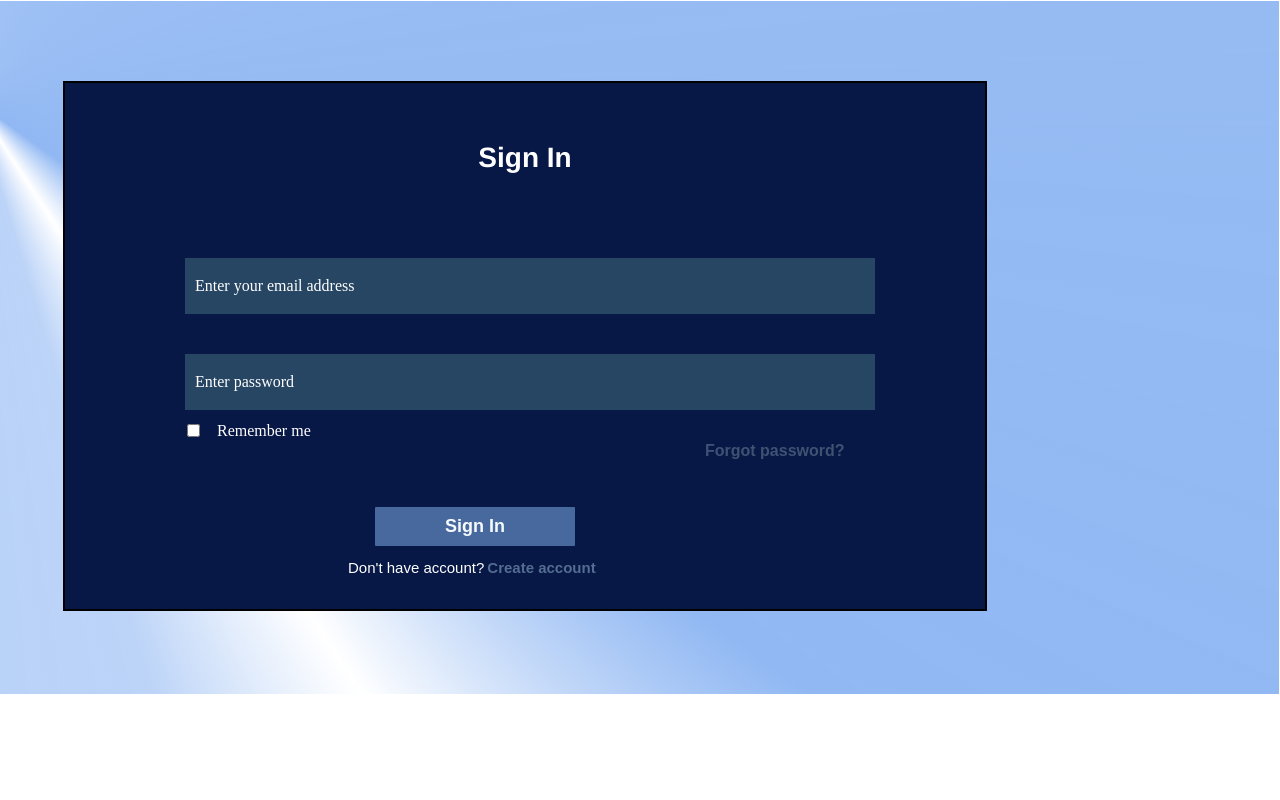
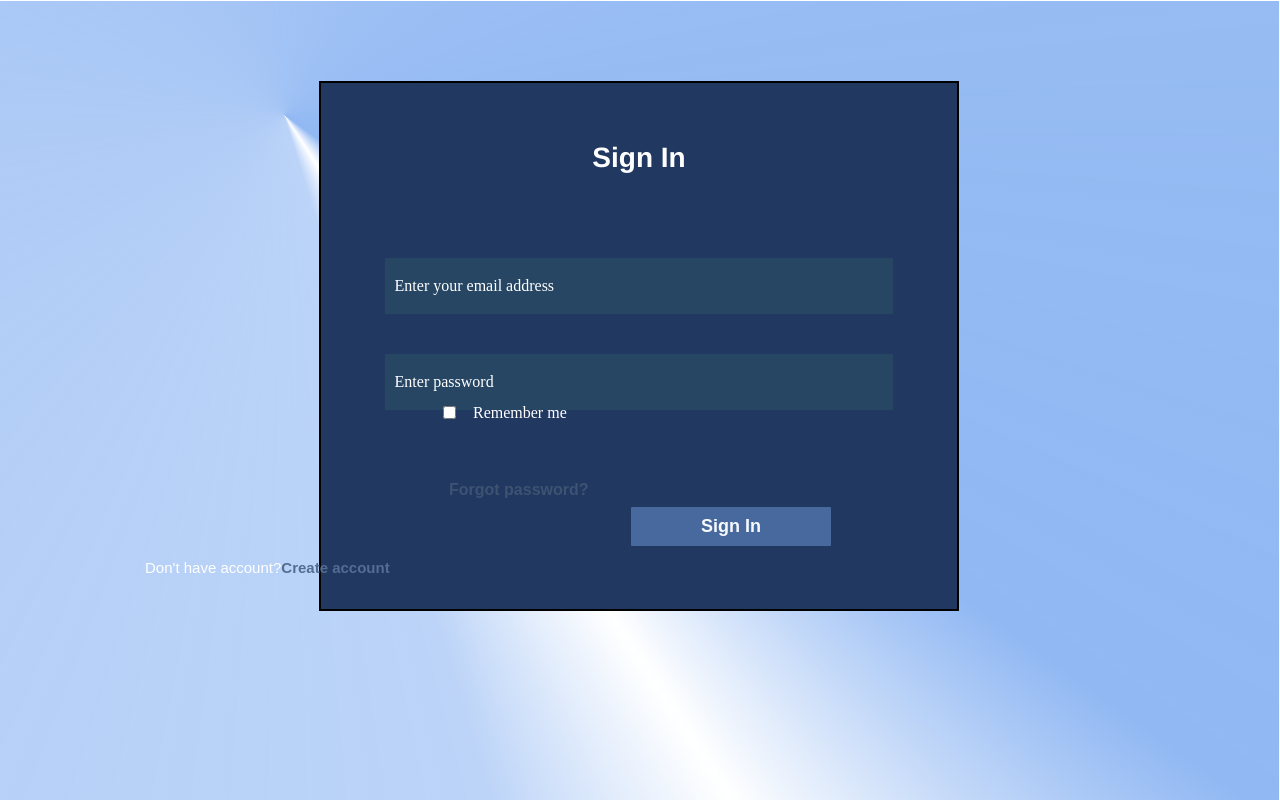
Before and after one commit to Sylvie-sys/HRM-group1, a React (Vite) app: page /login in a window 1280 px wide. Built offline with nearby package versions, Linux system fonts and the light colour scheme.

Commit message:
department list and other added features

```diff
--- a/package.json
+++ b/package.json
@@ -14,6 +14,7 @@
     "@mui/material": "^5.11.1",
     "react": "^18.2.0",
     "react-dom": "^18.2.0",
+    "react-icons": "^4.7.1",
     "react-router-dom": "^6.6.1"
   },
   "devDependencies": {
--- a/src/App.css
+++ b/src/App.css
@@ -4,4 +4,6 @@
   margin: 0 auto;
   padding: 2rem;
   text-align: center;
+  /* margin: auto;
+    max-width: 500px; */
 }
--- a/src/Components/login-page/calling.tsx
+++ /dev/null
@@ -1,60 +0,0 @@
-
-import { ChangeEventHandler } from "react";
-import {TextFieldExplained}   from "./index"
-import { Link } from "react-router-dom";
-
-const Components =() =>{
-    let email = "";
-    let password = "";
-
-    const onEmailChange: ChangeEventHandler<HTMLInputElement> = (v) => {
-        email = v.target.value;
-
-    }
-    const onPasswordChange: ChangeEventHandler<HTMLInputElement> = (v) => {
-        password = v.target.value;
-
-    }
-
-    const loginAction = (evt: any) => {
-        evt.preventDefault();
-        const cred = {email, password};
-        // call the auth api
-        console.log(cred);
-
-    }
-
-return (
-<div className="create">
-    <form action="" onSubmit={loginAction} className="login-form">
-         <h1 className="login">Sign In</h1>
-        <div className="email">
-        <TextFieldExplained onChange={onEmailChange}  name="name" type="text" variant="two" label="Enter your email address" helperText=""/>
-        </div>
-        <div className="pass">
-        <TextFieldExplained
-        icon={<img src="" alt="" className='icon'/>}
-        onChange={onPasswordChange} name="password"
-        type="password" variant="two" label="Enter password"/>
-        <Link to={""} className="passli">Forgot password?</Link>
-        </div>
-        <div>
-
-            <label className="logcheck" >Remember me</label>
-        <input type="checkbox" id="logcheck" className="text"/>
-        </div>
-        <div className='btn'>
-    <button type='button' className='fil'>
-    Sign In
-    </button>
-    <div className="dontli">
-    <p>Don't have account?</p>
-   <Link className="createli" to="" >Create account</Link>
-   </div>
-  </div>
-    </form>
-
-</div>
-)
-}
-export default Components;
--- a/src/Components/login-page/index.tsx
+++ b/src/routes/login-page/index.tsx
@@ -1,5 +1,5 @@
 import { ChangeEventHandler, useState } from "react";
-// import { Link } from "react-router-dom";
+
 
 import "./style.css";
 
@@ -20,7 +20,6 @@ export const TextFieldExplained = ({ name, type = "text",  variant =  "one", lab
 }: Props) => {
     const [inputValue, setInputValue] = useState("");
     const inputId = name;
-    // const emptyInput = inputValue !== "" ? "not-empty" : "";
     let emptyInput;
     if(inputValue == ""){
         emptyInput = "";
@@ -46,7 +45,6 @@ export const TextFieldExplained = ({ name, type = "text",  variant =  "one", lab
         <span className="error-text">{errorText}</span>
         }
         <>{icon}</>
-        {/* <Link className="link" to="/signup">Sign up</Link> */}
 
     </div>
 }
--- /dev/null
+++ b/src/routes/login-page/login.tsx
@@ -0,0 +1,97 @@
+
+import { ChangeEventHandler, FormEventHandler } from "react";
+import {TextFieldExplained}   from "./index"
+import { Link } from "react-router-dom";
+
+
+const authenticateWithTheBackend =async(
+    apiUrl: String,
+    email: String,
+    password: string
+) =>{
+    const response= await fetch(apiUrl, {
+      method: "post",
+      headers:{
+        "accept": "application/json",
+        "Content-Type" : "application/json",
+      } ,
+      body: JSON.stringify({email, password})
+    });
+
+   if(!response.ok){
+    const message=(await response.json()).message;
+    alert(message);
+    return;
+   }
+   alert("saved successifully")
+}
+const Components =() =>{
+    let emailHolder = "";
+    let passwordHolder = "";
+const onSubmitLoginForm: FormEventHandler<HTMLInputElement> = (evt) =>{
+    evt.preventDefault();
+    const form = evt.target as HTMLFormElement;
+    const endpoint = form.action;
+
+    authenticateWithTheBackend(
+        endpoint,
+        emailHolder,
+        passwordHolder
+    );
+
+}
+
+    // const onEmailChange: ChangeEventHandler<HTMLInputElement> = (v) => {
+    //     email = v.target.value;
+
+    // }
+    // const onPasswordChange: ChangeEventHandler<HTMLInputElement> = (v) => {
+    //     password = v.target.value;
+
+    // }
+
+    const loginAction = (evt: any) => {
+        evt.preventDefault();
+        // const cred = {email, password};
+        // // call the auth api
+        // console.log(cred);
+
+    }
+
+return (
+<div className="create">
+    <form
+    id=""
+    action="https://web-production-3d1f.up.railway.app/api/auth/login"
+    method="post"
+    onSubmit={loginAction}
+    className="login-form">
+         <h1 className="login">Sign In</h1>
+        <div  className="email">
+        <TextFieldExplained onChange={(evt)=>{emailHolder=evt.target.value;}}  name="name" type="email" variant="two" label="Enter your email address" errorText="invalid Email"/>
+        </div>
+        <div className="pass">
+        <TextFieldExplained onChange={(evt)=>{passwordHolder=evt.target.value;}} name="password"  type="password" variant="two" label="Enter password" helperText="" errorText="your password is poor"/>
+
+        </div>
+        <div>
+
+            <label className="logcheck" >Remember me</label>
+        <input type="checkbox" id="logcheck" className="text"/>
+        <Link to={""} className="passli">Forgot password?</Link>
+        </div>
+        <div className='btn'>
+    <button type='button' className='fil'>
+    Sign In
+    </button>
+    <div className="dontli">
+    <p>Don't have account?</p>
+   <Link className="createli" to="/signup" >Create account</Link>
+   </div>
+  </div>
+    </form>
+
+</div>
+)
+}
+export default Components;
--- a/src/Components/login-page/style.css
+++ b/src/routes/login-page/style.css
@@ -10,30 +10,28 @@ html, body{
 }
 .login-form{
     position: relative;
-    /*display: flex;*/
+    /* display: flex; */
     flex-direction: row;
     justify-content: center;
    align-items: center;
-   background-color: #071746;
-    width:  55%;
+   background-color:#213861;
+   width: 50%;
    height: 530px;
-   left: 29em;
-   top: 5em;
+   margin: 5rem 25%;
    border: 2PX solid black;
 }
 .createli{
     text-decoration: none;
     color: #546d91;
     position: relative;
-    left: 30.8em;
     font-weight: 700;
     font-size: 15px;
 }
 .passli{
     position: relative;
     color: #3e5372;
-    left: 40em;
-    top: 6em;
+    margin-left: 8em;
+    top: 6.5em;
     display: flex;
     flex-direction: row;
     align-items: center;
@@ -45,7 +43,6 @@ p{
     color: white;
     position: relative;
     font-size: 15px;
-    left: 30.6em;
 
 }
 .dontli{
@@ -123,11 +120,11 @@ display: flex;
     flex-direction: row;
     align-items: center;
     height: 56px;
-    width: 100%;
+    width: 80%;
     max-width: 690px;
     position: relative;
     top: 6.5em;
-    margin: 40px 120px;
+    margin: 40px 10%;
     background-color: inherit;
 
 }
@@ -148,7 +145,7 @@ display: flex;
     display: none;
 }
 .txt-field-login input:not(:valid) ~ span.error-text{
-    color: red;
+    color: rgb(23, 158, 236);
 }
 .txt-field-login label{
     position: absolute;
@@ -178,9 +175,10 @@ display: flex;
 .txt-field-login.two input:focus ~ label, .two.not-empty label{
     top: 14px;
 }
-@media (max-width: 580px) {
+@media (max-width: 600px) {
 
     .txt-field-login input  {
-        flex-direction: row;
+        flex-direction: column;
     }
 }
+@me
--- a/src/routes/signup/signup.css
+++ b/src/routes/signup/signup.css
@@ -6,13 +6,14 @@
 }
 
 .create {
+
     position: fixed;
     box-sizing: none;
     right: 1px;
     top: 1px;
     border: none;
-    width: 1680px;
-    height: 693px;
+    width: 100%;
+    height: 100%;
     background: conic-gradient(from -27.5deg at 22.3% 14.26%, rgba(145, 184, 243, 0.612829) -169.09deg, #91B8F3 152.82deg, rgba(145, 184, 243, 0) 174.35deg, rgba(145, 184, 243, 0.612829) 190.91deg, #91B8F3 512.82deg);
 }
 .header-text{
@@ -48,6 +49,11 @@ color: #FFFFFF;
     position: relative;
     justify-content: center;
 }
+/* @media (max-width: 600px) {
+    form {
+      width: 100%;
+    }
+  } */
 .signup-form {
     width:76%;
     height: 430px;
@@ -57,6 +63,7 @@ color: #FFFFFF;
     position: relative;
     flex-direction: column;
     margin: 40px auto;
+
 }
 .signup-form .txt-field {
     margin: 8px 0;
@@ -122,3 +129,16 @@ font-size: 18px;
         flex-direction: column;
     }
 }
+/* @media (min-width: 640px) { body {font-size:1rem;} }
+@media (min-width:960px) { body {font-size:1.2rem;} }
+@media (min-width:1100px) { body {font-size:1.5rem;} } */
+
+/* @media screen and (max-width: 600px) { */
+    /* .singup-inputs-group, .singup-inputs-groups,.singup-inputs-group .txt-field, .signup-btn */
+    /* .create
+     {
+        display: block;
+      width: 100%;
+      margin-top: 0;
+    }
+  } */
--- a/src/routes/signup/index.tsx
+++ b/src/routes/signup/signup.tsx
@@ -1,14 +1,19 @@
-import { ChangeEventHandler } from "react";
+import { ChangeEventHandler, FormEventHandler } from "react";
 import "./signup.css"
 import { TextFieldExplained } from "../../Components/text-field-explained";
 import Authentication from "../../data/repository/authentication-impl";
+import { Link } from "react-router-dom";
+
+const authenticateWithBackend=()=>{
+// email:string,
 
 
+}
 const authRepository = new Authentication();
 const Signup = () => {
 
-    let email = "";
-    let password = "";
+    let email= "";
+    let password= "";
     let number = "";
     const onEmailChange: ChangeEventHandler<HTMLInputElement> = (v) => {
         email = v.target.value;
@@ -20,6 +25,19 @@ const Signup = () => {
     }
     const onNumberChange: ChangeEventHandler<HTMLInputElement> = (v) => {
         password = v.target.value;
+
+    }
+    const onSubmitLoginForm: FormEventHandler<HTMLFormElement> =(evt) =>{
+          evt.preventDefault();
+//1.get data from the form
+const form =evt.target as HTMLFormElement;
+const emailElt =form.querySelector("input[name=email]");
+const passwordElt =form.querySelector("input[name=password]");
+// emailValue=emailElt.Value;
+// passwordValue=passwordElt.Value;
+
+// console.log(emailValue);
+// console.log(passwordValue)
 
     }
 
@@ -37,6 +55,12 @@ const Signup = () => {
     //     const user = await authRepository.register(newUser);
     //     console.log(user);
     // }
+
+
+
+
+
+
     return (
         <div className="create">
 
@@ -53,18 +77,20 @@ const Signup = () => {
                         <TextFieldExplained name="name" type="text" variant="two" label="LaststName" />
                     </div>
                         <div className="email-pass">
-                        <TextFieldExplained name="name" type="email" variant="two" label="Emails" />
-                        <TextFieldExplained name="number" type="number" variant="two" label="Phone number" />
+                        <TextFieldExplained onChange={onEmailChange} name="name" type="email" variant="two" label="Emails" errorText="Invalid Email"/>
+                        <TextFieldExplained onChange={onNumberChange} name="number" type="number" variant="two" label="Phone number" errorText="Invalid number"/>
                         </div>
                     <div className="singup-inputs-groups">
-                        <TextFieldExplained onChange={onPasswordChange} name="passcode" type="password" variant="two" label="Password" />
-                        <TextFieldExplained onChange={onPasswordChange} name="passcode" type="password" variant="two" label="Re-type Password" />
+                        <TextFieldExplained onChange={onPasswordChange} name="passcode" type="password" variant="two" label="Password" errorText="Strong Password"/>
+                        <TextFieldExplained onChange={onPasswordChange} name="passcode" type="password" variant="two" label="Re-type Password" errorText="Confirm Password"/>
                     </div>
                     </div>
-                    <button className='signup-btn'>Sign up</button>
+                    <button className='signup-btn'>Sign Up</button>
                     <div className="end">
                         <h5>Already have an account?</h5>
-                        <a href="">Sign in now</a>
+                        <a href="/login">Sign in now
+                        {/* <Link to="/calling">Sign in now</Link> */}
+                        </a>
                     </div>
                 </form>
             </div>
```
Also changed, not shown: src/App.tsx (+11 -10 lines), src/Departments/department.css (added, +101 -0 lines), src/Departments/department.tsx (added, +59 -0 lines), 1 other file (tests, documents, lock files or other folders).
